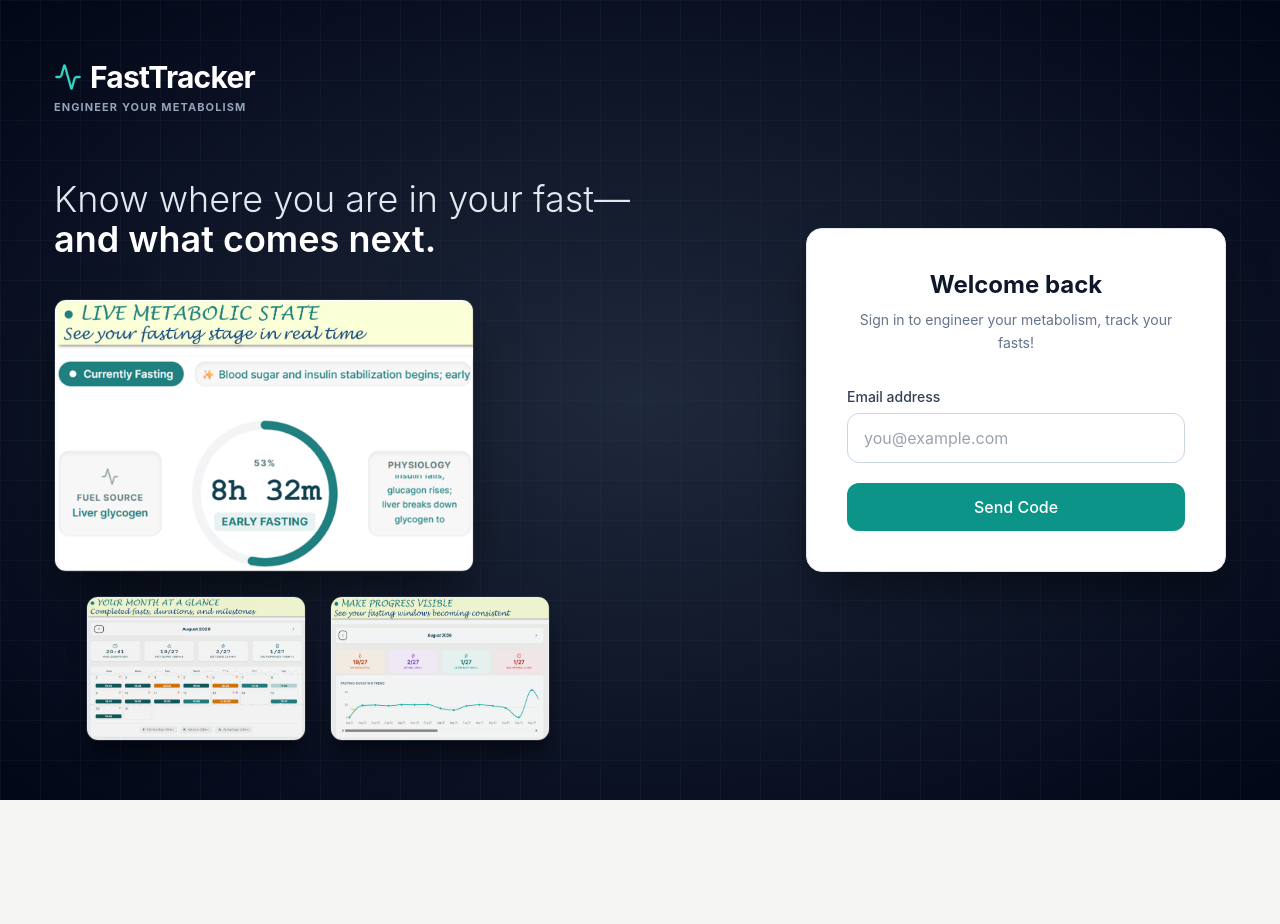
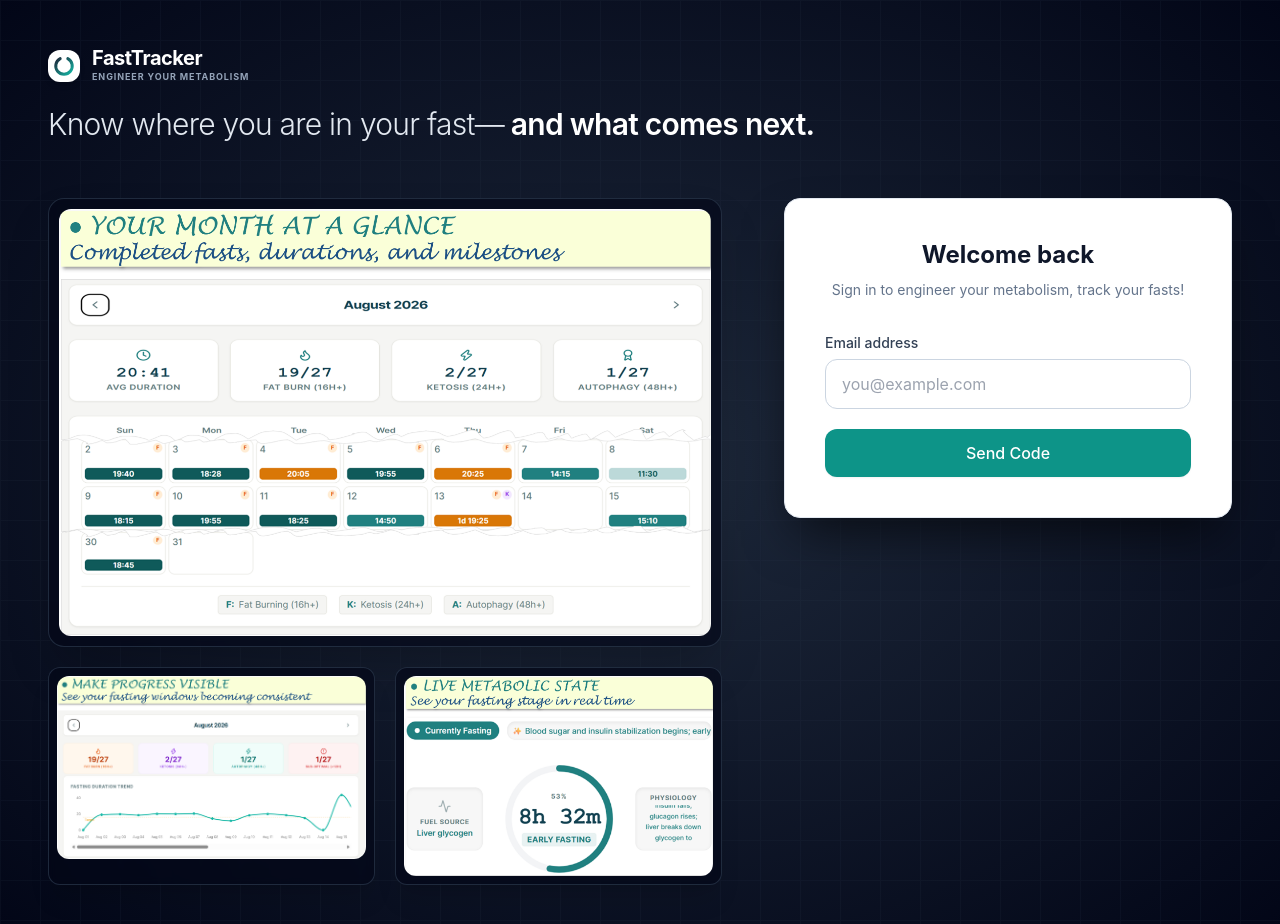
Before and after one commit to r777k/iFast, a React (Vite) app in the folder frontend/: page /login in a window 1280 px wide. Shown: the top 924 px of the page. Before the commit the page ends 800 px from the top, so only its background shows below. Built offline with nearby package versions, Linux system fonts and the light colour scheme.

Commit message:
redo the layout

```diff
--- a/frontend/src/pages/Login.jsx
+++ b/frontend/src/pages/Login.jsx
@@ -2,7 +2,6 @@
 import { useNavigate } from 'react-router-dom';
 import { apiClient } from '../api/client';
 import { useAuth } from '../context/AuthContext';
-import { Activity } from 'lucide-react';
 
 export default function Login() {
   const [email, setEmail] = useState('');
@@ -11,30 +10,34 @@
   const [error, setError] = useState('');
   const [loading, setLoading] = useState(false);
   const [isFocused, setIsFocused] = useState(false);
+  const [isHovered, setIsHovered] = useState(false);
   const { login } = useAuth();
   const navigate = useNavigate();
 
-  // --- Mobile Quiet Carousel State ---
-  const [currentSlide, setCurrentSlide] = useState(0);
-  const slides = [
+  // --- Image Cycling State & Logic ---
+  // Index 0: Main Hero, Index 1: Left Thumbnail, Index 2: Right Thumbnail
+  const images = [
     { src: '/preview-LiveMetabolicState.png', alt: 'Live Metabolic State' },
     { src: '/preview-Calendar.png', alt: 'Fasting Calendar' },
     { src: '/preview-Trends.png', alt: 'Duration Trends' }
   ];
 
+  const [slotIndices, setSlotIndices] = useState([0, 1, 2]);
+
   useEffect(() => {
-    // Respect system-level accessibility settings for reduced motion
     const prefersReducedMotion = window.matchMedia('(prefers-reduced-motion: reduce)').matches;
-
-    // Pause the cycle if the user is interacting with the form or prefers no motion
-    if (isFocused || prefersReducedMotion) return;
+    if (isFocused || isHovered || prefersReducedMotion) return;
 
     const timer = setInterval(() => {
-      setCurrentSlide((prev) => (prev + 1) % slides.length);
-    }, 6000); // Quiet 6-second interval
+      setSlotIndices((prev) => {
+        // Rotate slots: [main, left_thumb, right_thumb]
+        // Next main comes from left_thumb, next left_thumb from right_thumb, next right_thumb from main
+        return [prev[1], prev[2], prev[0]];
+      });
+    }, 4500);
 
     return () => clearInterval(timer);
-  }, [isFocused]);
+  }, [isFocused, isHovered]);
 
   const handleRequestOtp = async (e) => {
     e.preventDefault();
@@ -67,97 +70,79 @@
   };
 
   return (
-    <div className="min-h-screen w-full bg-slate-900 bg-[radial-gradient(ellipse_at_center,_var(--tw-gradient-stops))] from-slate-800 to-slate-950 relative overflow-hidden flex flex-col font-sans">
+    <div className="min-h-screen w-full bg-slate-900 bg-[radial-gradient(ellipse_at_center,_var(--tw-gradient-stops))] from-slate-800 to-slate-950 relative overflow-x-hidden flex flex-col font-sans text-slate-100">
 
-      {/* Subtle Technical Grid Background */}
+      {/* Technical Grid Background */}
       <div
-        className="absolute inset-0 z-0 opacity-[0.15]"
+        className="absolute inset-0 z-0 opacity-[0.12]"
         style={{
           backgroundImage: 'linear-gradient(#334155 1px, transparent 1px), linear-gradient(90deg, #334155 1px, transparent 1px)',
           backgroundSize: '40px 40px'
         }}
       />
 
-      {/* Main Content Wrapper */}
-      <div className="relative z-10 flex-1 flex flex-col lg:flex-row items-center justify-center gap-12 lg:gap-20 max-w-7xl mx-auto w-full px-6 py-12 lg:px-12">
+      <div className="relative z-10 flex flex-col max-w-7xl mx-w-6xl mx-auto w-full px-6 py-8 lg:px-12 lg:py-12 flex-1">
 
-        {/* --- LEFT PANEL: Product Story --- */}
-        <div className="w-full lg:flex-1 max-w-2xl flex flex-col">
+        {/* --- TOP: Branding & Title --- */}
+        <div className="flex flex-col mb-8 lg:mb-12">
+          {/* Logo & Title */}
+          <div className="flex items-center gap-3 mb-1.5">
+            <img src="/icon.svg" alt="FastTracker Logo" className="w-8 h-8 rounded-lg shadow-md bg-white p-1" />
+            <div className="flex flex-col">
+              <h1 className="text-xl font-bold tracking-tight text-white leading-none">FastTracker</h1>
+              <span className="text-[9px] text-slate-400 font-bold uppercase tracking-widest mt-0.5">Engineer Your Metabolism</span>
+            </div>
+          </div>
 
-          {/* Branding */}
-          <div className="flex items-center gap-2 text-teal-400 mb-1">
-            <Activity className="w-7 h-7" />
-            <h1 className="text-3xl font-bold tracking-tight text-white">FastTracker</h1>
-          </div>
-          <p className="text-[11px] text-slate-400 font-bold uppercase tracking-widest mb-10 lg:mb-16">
-            Engineer Your Metabolism
-          </p>
-
-          {/* Narrative */}
-          <div className="mb-8 lg:mb-10">
-            <h2 className="text-3xl lg:text-4xl font-light text-slate-200 leading-snug">
-              Know where you are in your fast—<br className="hidden md:block" />
-              <span className="font-semibold text-white">and what comes next.</span>
+          {/* Single-line Tagline */}
+          <h2 className="text-xl sm:text-2xl lg:text-3xl font-light text-slate-200 tracking-tight whitespace-nowrap overflow-x-auto mt-4 pb-2">
+            Know where you are in your fast—<span className="font-semibold text-white"> and what comes next.</span>
           </h2>
         </div>
 
-          {/* Desktop Static 3-Crop Layout */}
-          <div className="hidden lg:flex flex-col w-full">
-            <div className="mb-6">
+        {/* --- MAIN CONTENT GRID --- */}
+        <div className="grid grid-cols-1 lg:grid-cols-12 gap-10 items-start flex-1">
+
+          {/* LEFT COLUMN: Visual Preview Matrix (7 Cols on Desktop) */}
+          <div
+            className="lg:col-span-7 flex flex-col gap-5 select-none"
+            onMouseEnter={() => setIsHovered(true)}
+            onMouseLeave={() => setIsHovered(false)}
+          >
+            {/* Slot 0: Main Hero Preview Position */}
+            <div className="w-full bg-slate-950/60 p-2.5 rounded-2xl border border-slate-700/60 shadow-2xl backdrop-blur-sm transition-all duration-700 ease-in-out">
               <img
-                src="/preview-LiveMetabolicState.png"
-                alt="Live Metabolic State"
-                className="w-full max-w-[420px] rounded-xl shadow-2xl shadow-black/60 border border-slate-700/50"
+                src={images[slotIndices[0]].src}
+                alt={images[slotIndices[0]].alt}
+                className="w-full h-auto rounded-xl shadow-inner object-cover transition-opacity duration-500"
               />
             </div>
-            <div className="flex gap-6 pl-8">
+
+            {/* Slot 1 & 2: Secondary Side-by-Side Thumbnails */}
+            <div className="grid grid-cols-2 gap-5">
+              <div className="w-full bg-slate-950/60 p-2 rounded-xl border border-slate-700/60 shadow-xl backdrop-blur-sm transition-all duration-700 ease-in-out">
                 <img
-                src="/preview-Calendar.png"
-                alt="Build a fasting rhythm"
-                className="w-[200px] xl:w-[220px] rounded-lg shadow-xl shadow-black/40 border border-slate-700/50 opacity-95 transition-transform hover:-translate-y-1"
-              />
-              <img
-                src="/preview-Trends.png"
-                alt="Make progress visible"
-                className="w-[200px] xl:w-[220px] rounded-lg shadow-xl shadow-black/40 border border-slate-700/50 opacity-95 transition-transform hover:-translate-y-1"
+                  src={images[slotIndices[1]].src}
+                  alt={images[slotIndices[1]].alt}
+                  className="w-full h-auto rounded-lg shadow-inner object-cover transition-opacity duration-500"
                 />
               </div>
-          </div>
-
-          {/* Mobile Quiet Carousel */}
-          <div className="lg:hidden relative w-full aspect-[4/3] sm:aspect-video mb-8">
-            {slides.map((slide, idx) => (
+              <div className="w-full bg-slate-950/60 p-2 rounded-xl border border-slate-700/60 shadow-xl backdrop-blur-sm transition-all duration-700 ease-in-out">
                 <img
-                key={slide.src}
-                src={slide.src}
-                alt={slide.alt}
-                // object-contain ensures the image is never cropped
-                className={`absolute inset-0 w-full h-full object-contain transition-opacity duration-1000 ease-in-out motion-reduce:transition-none ${
-                  idx === currentSlide ? 'opacity-100 z-10' : 'opacity-0 z-0'
-                }`}
+                  src={images[slotIndices[2]].src}
+                  alt={images[slotIndices[2]].alt}
+                  className="w-full h-auto rounded-lg shadow-inner object-cover transition-opacity duration-500"
                 />
-            ))}
-            {/* Carousel Indicators */}
-            <div className="absolute -bottom-6 left-0 right-0 flex justify-center gap-2 z-20">
-              {slides.map((_, idx) => (
-                <div
-                  key={idx}
-                  className={`h-1.5 rounded-full transition-all duration-300 ${
-                    idx === currentSlide ? 'w-6 bg-teal-400' : 'w-1.5 bg-slate-600'
-                  }`}
-                />
-              ))}
               </div>
             </div>
           </div>
 
-        {/* --- RIGHT PANEL: Login Form --- */}
-        <div className="w-full max-w-sm lg:max-w-md lg:w-[420px] shrink-0 mt-8 lg:mt-0">
-          {/* Forced white background to ensure high contrast against the dark grid, as per the mockup */}
-          <div className="bg-white p-8 sm:p-10 rounded-2xl shadow-2xl shadow-black/50 border border-slate-200">
-            <h2 className="text-2xl font-bold text-slate-900 mb-2 text-center">
+          {/* RIGHT COLUMN: Sign-in Card (5 Cols on Desktop) */}
+          <div className="lg:col-span-5 flex justify-center lg:justify-end w-full">
+            <div className="bg-white text-slate-900 p-8 sm:p-10 rounded-2xl shadow-2xl shadow-black/60 border border-slate-200 w-full max-w-md">
+              <h3 className="text-2xl font-bold text-slate-900 mb-2 text-center">
                 Welcome back
-            </h2>
+              </h3>
               <p className="text-sm text-slate-500 text-center mb-8 leading-relaxed">
                 Sign in to engineer your metabolism, track your fasts!
               </p>
@@ -233,6 +218,8 @@
               )}
             </div>
           </div>
+
+        </div>
       </div>
     </div>
   );
```
Lines whose indentation alone changed are shown as unchanged.
